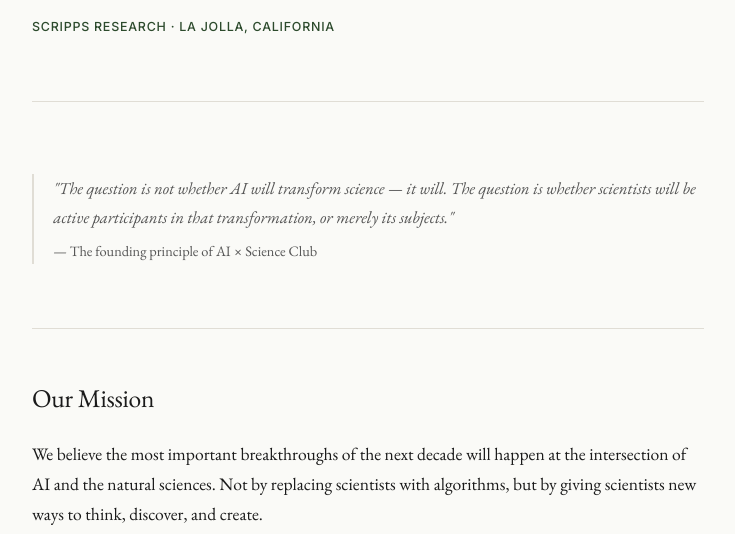
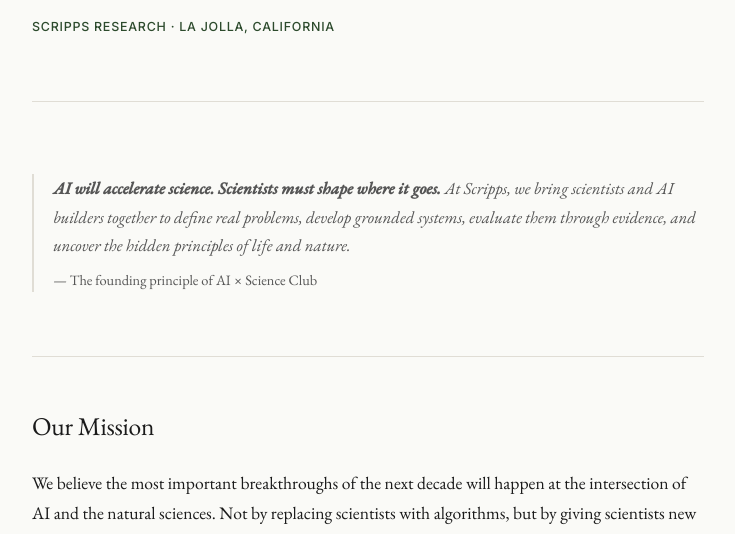
Before and after one commit to AIxScience-club/AIxScience-club.github.io, a plain HTML site: page index.html in a window 1280 px wide. Shown: the part 263-797 px from the top of the page, without its empty margins (272-1007 px from the left). Drawn offline with nearby package versions, Linux system fonts and the light colour scheme.

Commit message:
Update founding principle copy

```diff
--- a/index.html
+++ b/index.html
@@ -409,7 +409,8 @@
     <!-- Epigraph -->
     <section style="padding: 2.5rem 0 2rem;">
       <div class="epigraph">
-        "The question is not whether AI will transform science — it will. The question is whether scientists will be active participants in that transformation, or merely its subjects."
+        <strong>AI will accelerate science. Scientists must shape where it goes.</strong>
+        At Scripps, we bring scientists and AI builders together to define real problems, develop grounded systems, evaluate them through evidence, and uncover the hidden principles of life and nature.
         <span class="attribution">— The founding principle of AI × Science Club</span>
       </div>
     </section>
```
